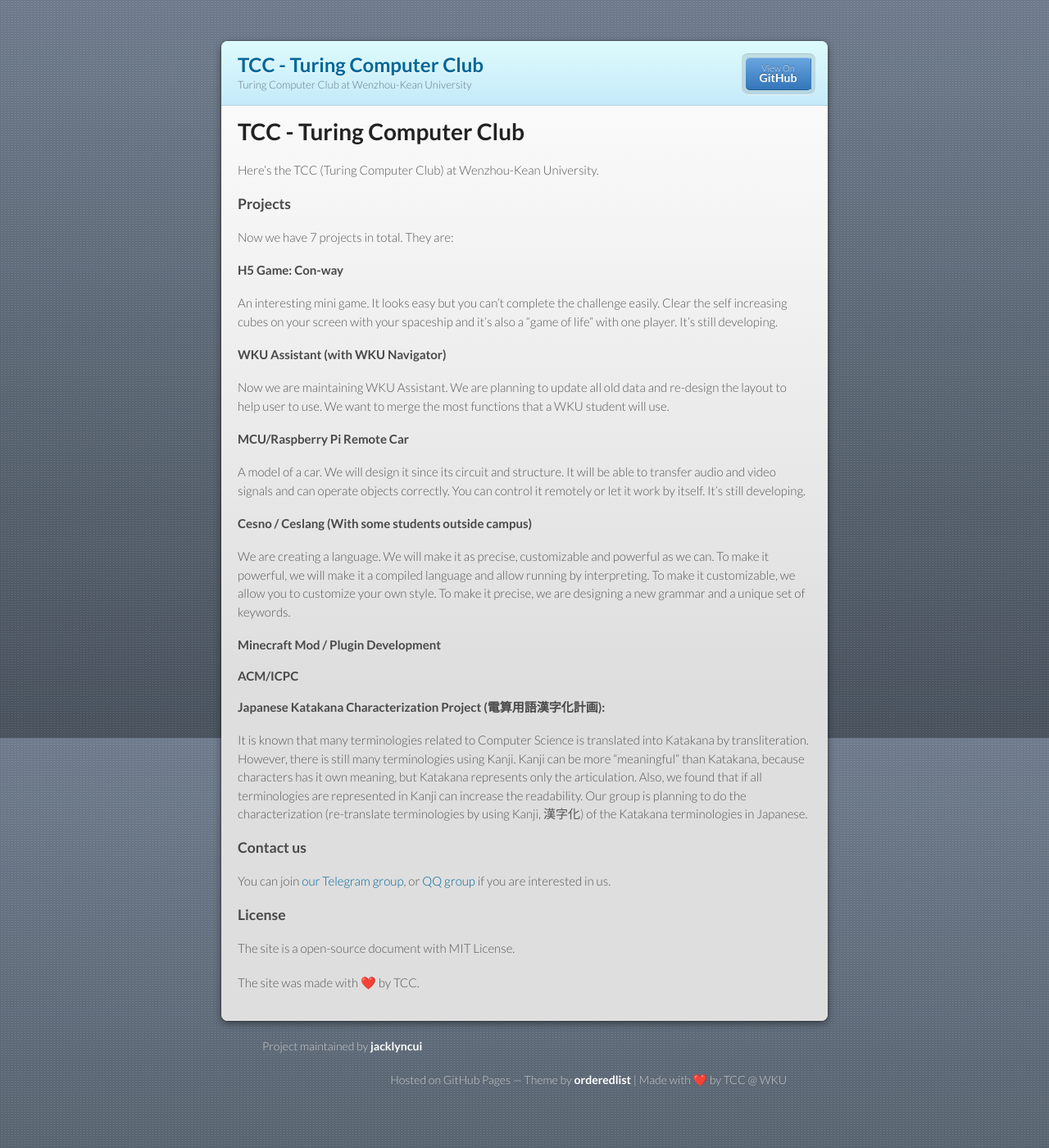
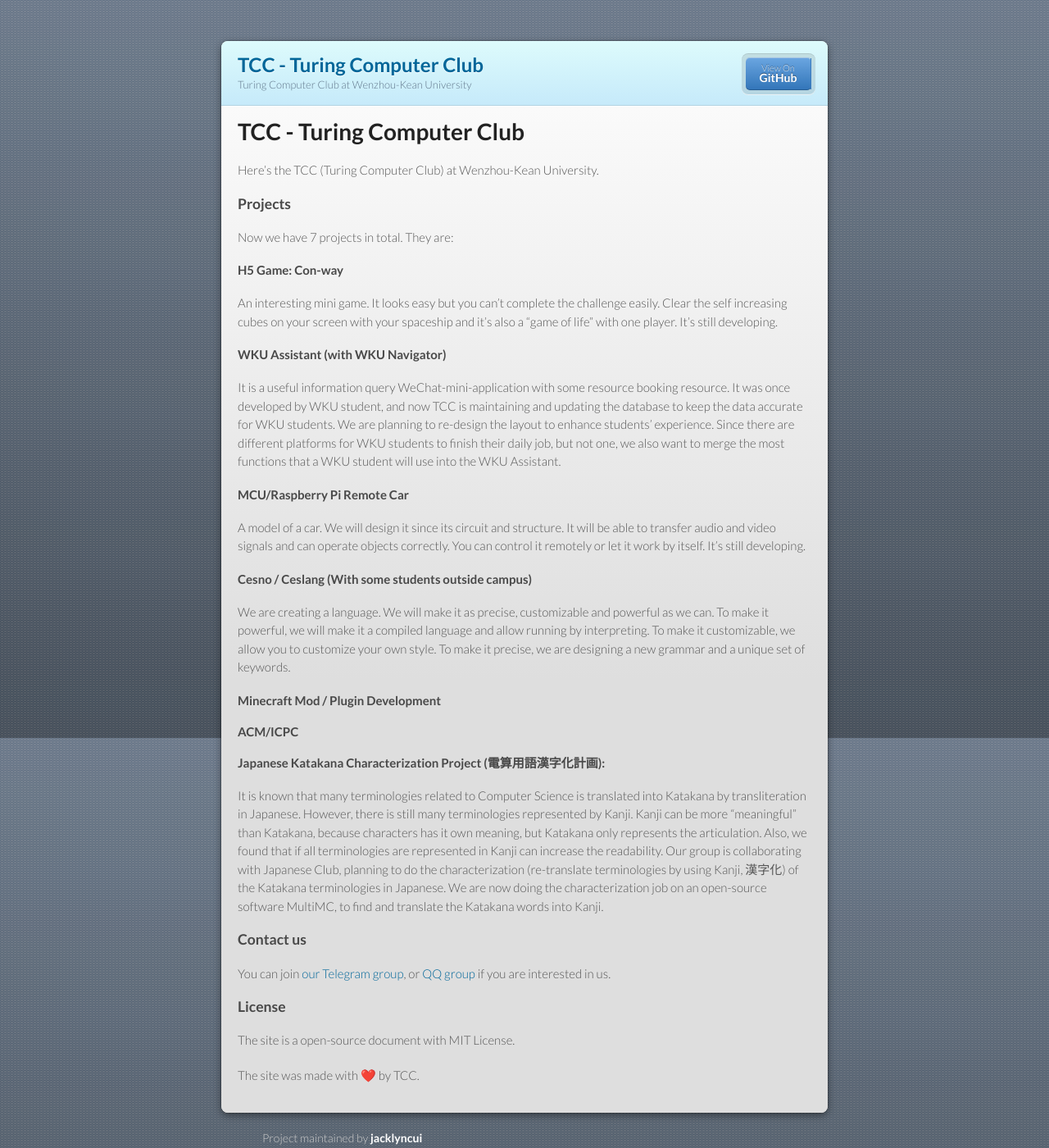
Before and after one commit to jacklyncui/tcc.moe, a Jekyll site: the page built from index.md, in a window 1280 px wide and 1400 px high. Shown: the whole window at 82% size. Built offline with Jekyll 4.4.1, drawn with Linux system fonts in a browser that asks for light colours; our own code applies the rules of GitHub Pages for plain Markdown files.

Commit message:
Update index.md

```diff
--- a/index.md
+++ b/index.md
@@ -16,7 +16,7 @@ An interesting mini game. It looks easy but you can't complete the challenge eas
 
 #### WKU Assistant (with WKU Navigator)
 
-Now we are maintaining WKU Assistant. We are planning to update all old data and re-design the layout to help user to use. We want to merge the most functions that a WKU student will use.
+It is a useful information query WeChat-mini-application with some resource booking resource. It was once developed by WKU student, and now TCC is maintaining and updating the database to keep the data accurate for WKU students. We are planning to re-design the layout to enhance students' experience. Since there are different platforms for WKU students to finish their daily job, but not one, we also want to merge the most functions that a WKU student will use into the WKU Assistant.
 
 #### MCU/Raspberry Pi Remote Car
 
@@ -32,7 +32,7 @@ We are creating a language. We will make it as precise, customizable and powerfu
 
 #### Japanese Katakana Characterization Project (電算用語漢字化計画):
 
-It is known that many terminologies related to Computer Science is translated into Katakana by transliteration. However, there is still many terminologies using Kanji. Kanji can be more "meaningful" than Katakana, because characters has it own meaning, but Katakana represents only the articulation. Also, we found that if all terminologies are represented in Kanji can increase the readability. Our group is planning to do the characterization (re-translate terminologies by using Kanji, 漢字化) of the Katakana terminologies in Japanese.
+It is known that many terminologies related to Computer Science is translated into Katakana by transliteration in Japanese. However, there is still many terminologies represented by Kanji. Kanji can be more "meaningful" than Katakana, because characters has it own meaning, but Katakana only represents the articulation. Also, we found that if all terminologies are represented in Kanji can increase the readability. Our group is collaborating with Japanese Club, planning to do the characterization (re-translate terminologies by using Kanji, 漢字化) of the Katakana terminologies in Japanese. We are now doing the characterization job on an open-source software MultiMC, to find and translate the Katakana words into Kanji.
 
 
 ### Contact us
```
